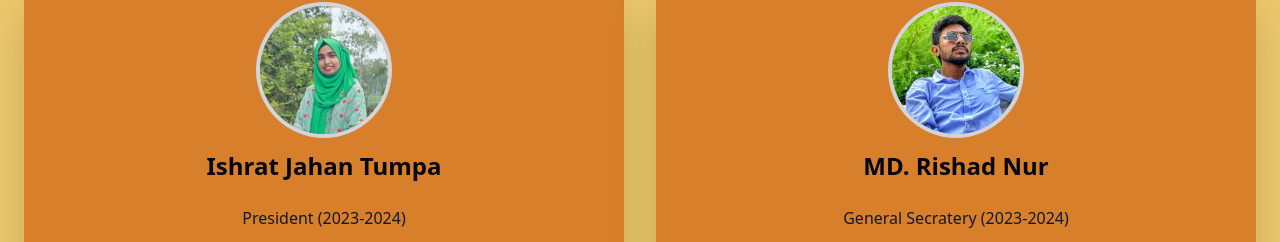
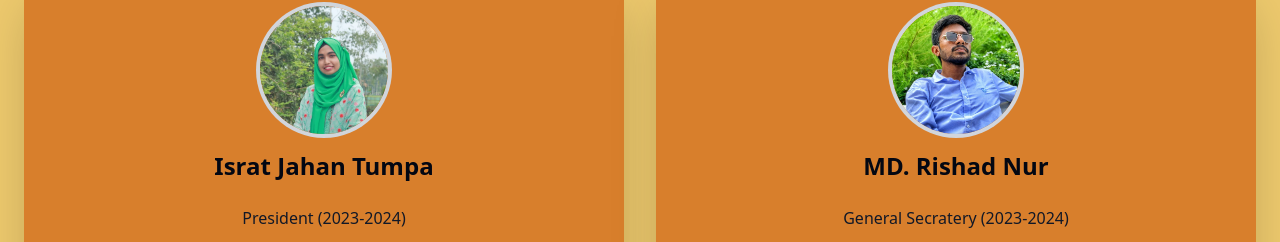
Before and after one commit to Rishad-007/burdf, a React (Vite) app: page / in a window 1280 px wide. Shown: the part 2622-2864 px from the top of the page. Built offline with nearby package versions, Linux system fonts and the light colour scheme.

Commit message:
final version.2.1

```diff
--- a/src/App.jsx
+++ b/src/App.jsx
@@ -79,7 +79,7 @@ function App() {
             <div className="container px-6 pt-2 mx-auto">
               <div className="grid grid-cols-1 items-stretch gap-8 mt-5 xl:mt-16 md:grid-cols-2 xl:grid-cols-2">
                 <Committee
-                  name="Ishrat Jahan Tumpa"
+                  name="Israt Jahan Tumpa"
                   url="assets/image/tumpa.jpg"
                   fb="www.google.com"
                   pod="President (2023-2024)"
--- a/src/components/GeneralMembers.jsx
+++ b/src/components/GeneralMembers.jsx
@@ -345,7 +345,7 @@ export const GeneralMembers = () => {
         </SwiperSlide>
         <SwiperSlide>
           <Committee
-            name="Shimanto Chakroborty "
+            name="Shimanto Chakroborty"
             pod="Assistant IT Secretary "
             fb="#"
             url="assets/image/unwoman.png"
```
